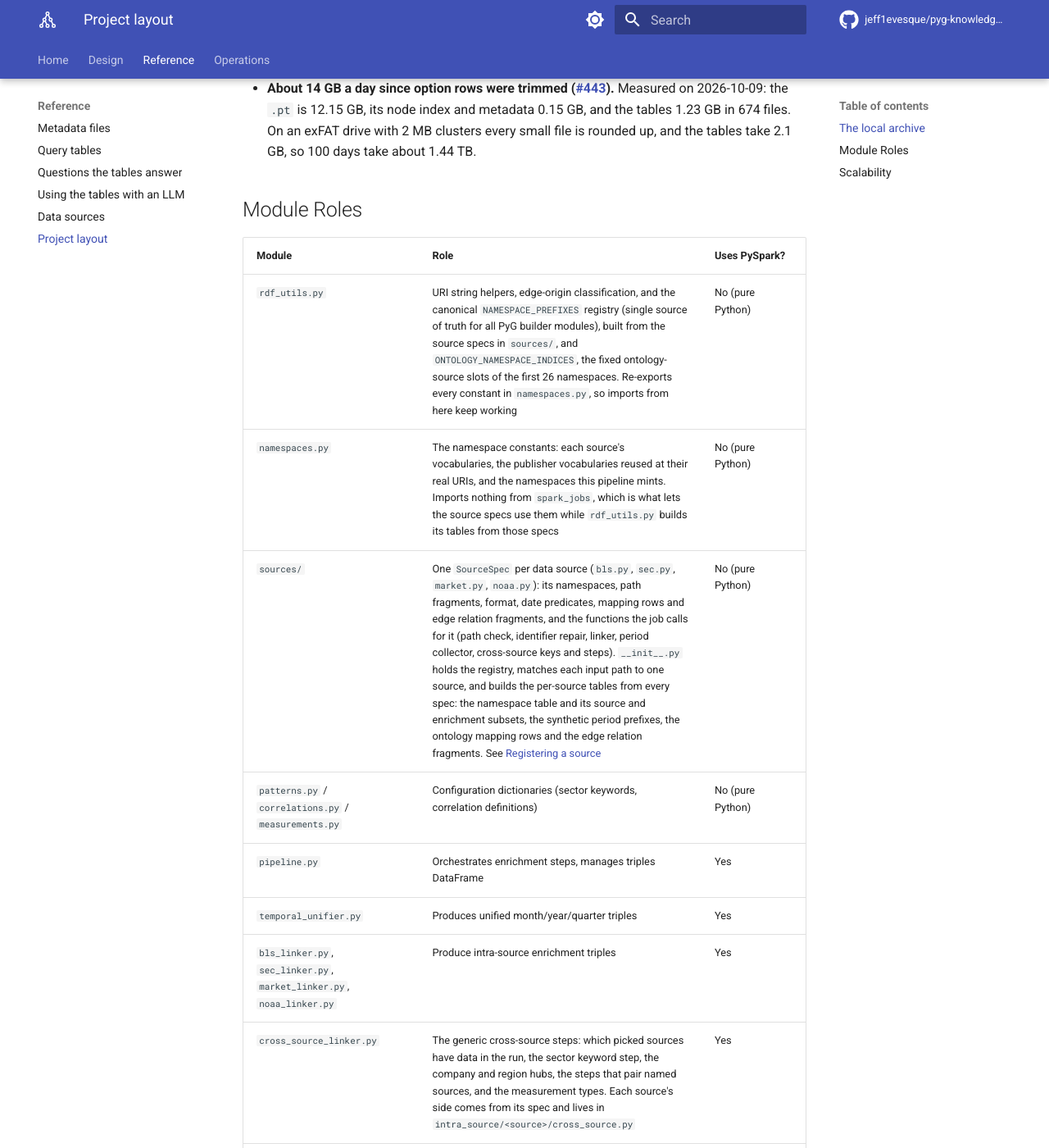
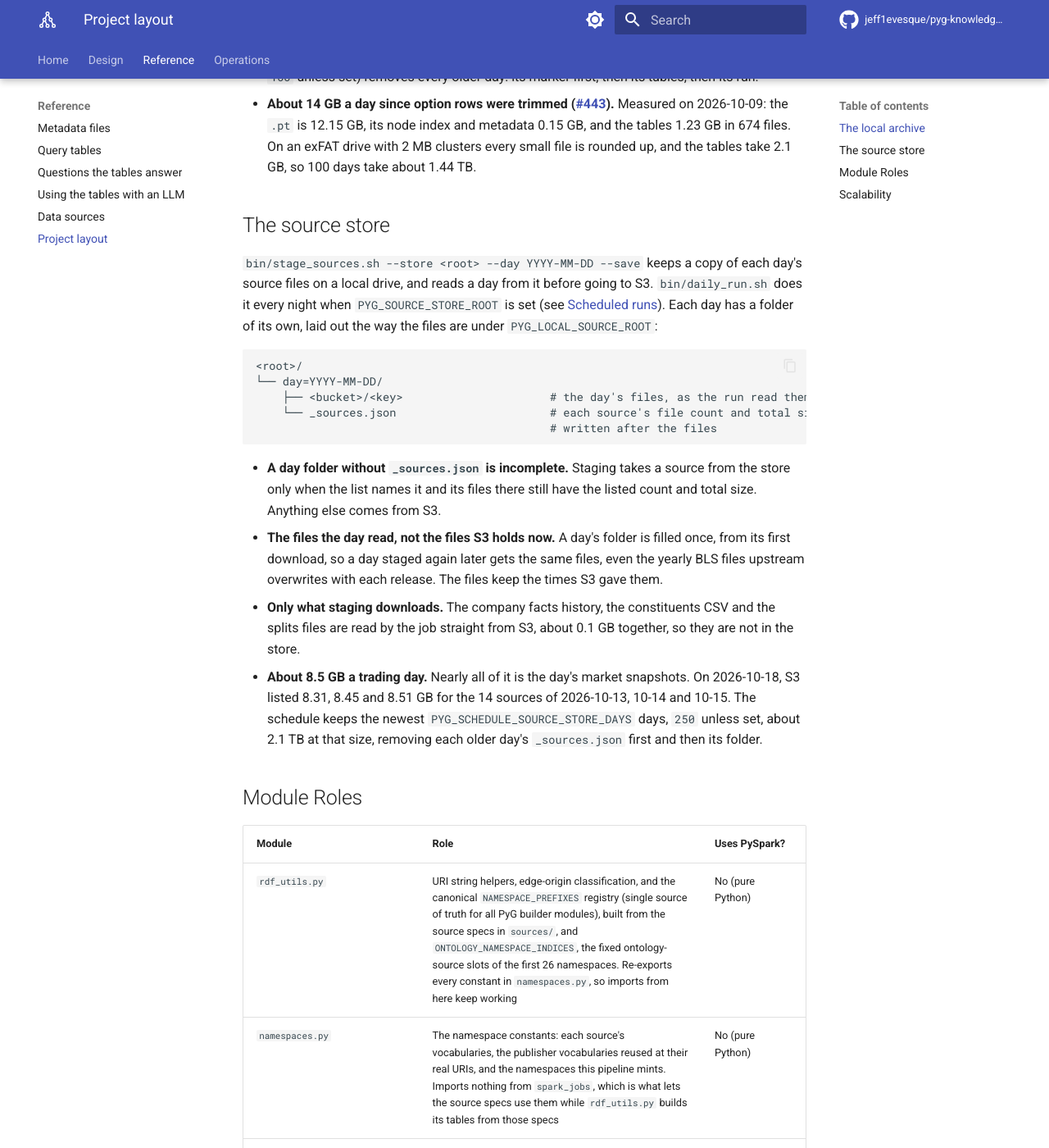
Before and after one commit to jeff1evesque/pyg-knowledge-graph-builder, an MkDocs documentation site: the page built from documentation/reference/layout.md, in a window 1280 px wide and 1400 px high, scrolled down 3955 px. Shown: the whole window at 82% size. Built offline with MkDocs 1.6.1 and Material for MkDocs 9.7.7, drawn with Linux system fonts in a browser that asks for light colours; comment, search, counter and statistics services are not loaded; some of the changed text lies outside the part shown.

Commit message:
#464: layout.md, the source store's folder layout

````diff
--- a/documentation/reference/layout.md
+++ b/documentation/reference/layout.md
@@ -27,7 +27,8 @@ pyg-knowledge-graph-builder/
 │   ├── run_tests.sh                        # the fast suite, parallel (sibling of run_e2e_tests.sh)
 │   ├── schedule_run.sh                     # install the user timer that runs daily_run.sh
 │   ├── selfloops.py                        # count nodes that are their own object
-│   ├── stage_sources.sh                    # mirror source prefixes onto each worker's disk
+│   ├── stage_sources.sh                    # mirror source prefixes onto each worker's disk,
+│   │                                       # from the local source store when it has them
 │   ├── stall_watchdog.py                   # catch a stalled stage, dump the executors
 │   └── submit_spark_job.sh                 # spark-submit launcher (RAPIDS/GPU)
 ├── conf/
@@ -205,6 +206,38 @@ real files rather than links:
   the tables 1.23 GB in 674 files. On an exFAT drive with 2 MB clusters every small file
   is rounded up, and the tables take 2.1 GB, so 100 days take about 1.44 TB.
 
+## The source store
+
+`bin/stage_sources.sh --store <root> --day YYYY-MM-DD --save` keeps a copy of each day's
+source files on a local drive, and reads a day from it before going to S3.
+`bin/daily_run.sh` does it every night when `PYG_SOURCE_STORE_ROOT` is set (see
+[Scheduled runs](../operations/running-a-job.md#scheduled-runs)). Each day has a folder
+of its own, laid out the way the files are under `PYG_LOCAL_SOURCE_ROOT`:
+
+```
+<root>/
+└── day=YYYY-MM-DD/
+    ├── <bucket>/<key>                      # the day's files, as the run read them
+    └── _sources.json                       # each source's file count and total size,
+                                            # written after the files
+```
+
+- **A day folder without `_sources.json` is incomplete.** Staging takes a source from the
+  store only when the list names it and its files there still have the listed count and
+  total size. Anything else comes from S3.
+- **The files the day read, not the files S3 holds now.** A day's folder is filled once,
+  from its first download, so a day staged again later gets the same files, even the
+  yearly BLS files upstream overwrites with each release. The files keep the times S3
+  gave them.
+- **Only what staging downloads.** The company facts history, the constituents CSV and
+  the splits files are read by the job straight from S3, about 0.1 GB together, so they
+  are not in the store.
+- **About 8.5 GB a trading day.** Nearly all of it is the day's market snapshots. On
+  2026-10-18, S3 listed 8.31, 8.45 and 8.51 GB for the 14 sources of 2026-10-13, 10-14
+  and 10-15. The schedule keeps the newest `PYG_SCHEDULE_SOURCE_STORE_DAYS` days, `250`
+  unless set, about 2.1 TB at that size, removing each older day's `_sources.json` first
+  and then its folder.
+
 ## Module Roles
 
 | Module | Role | Uses PySpark? |
````
